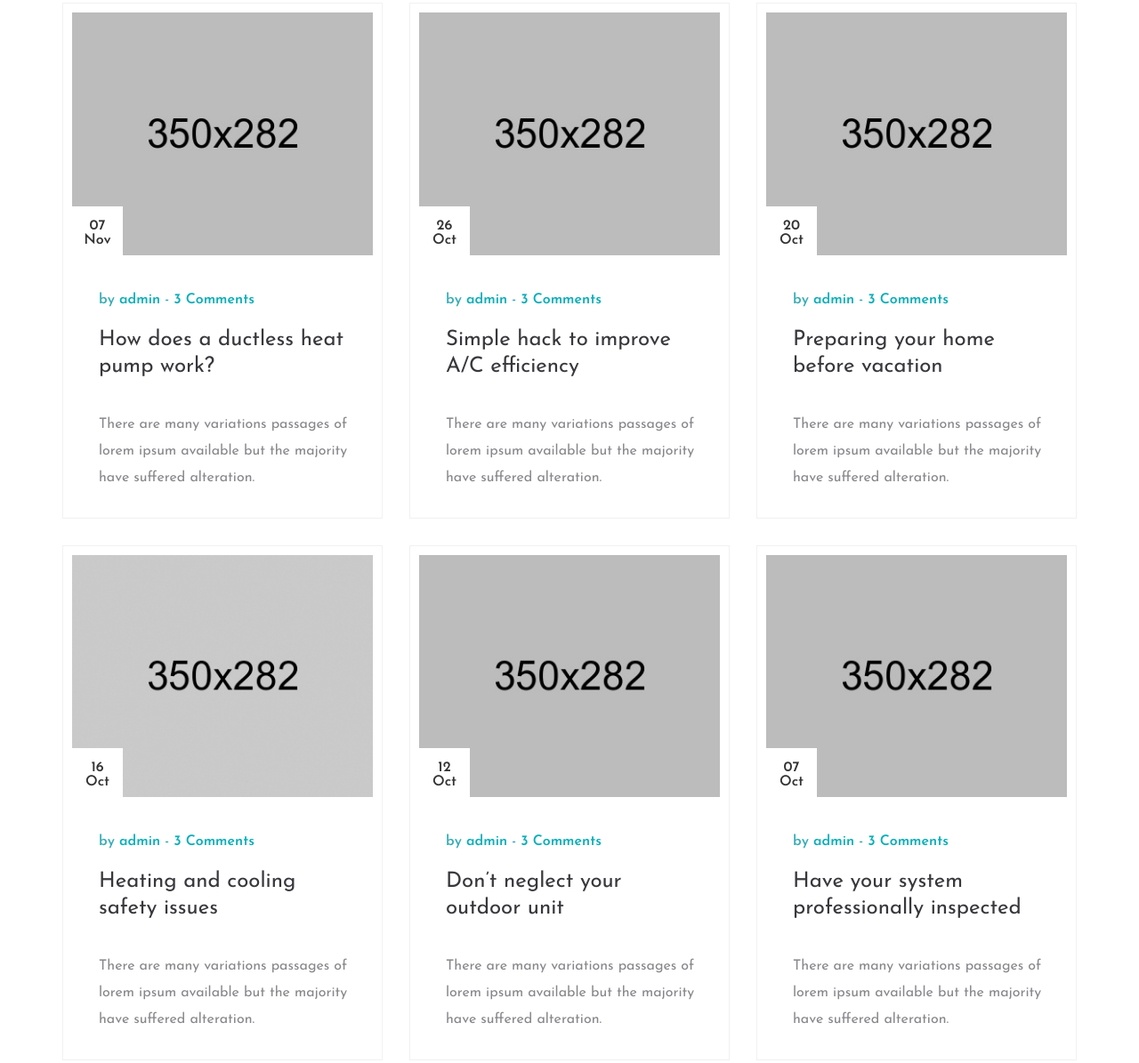
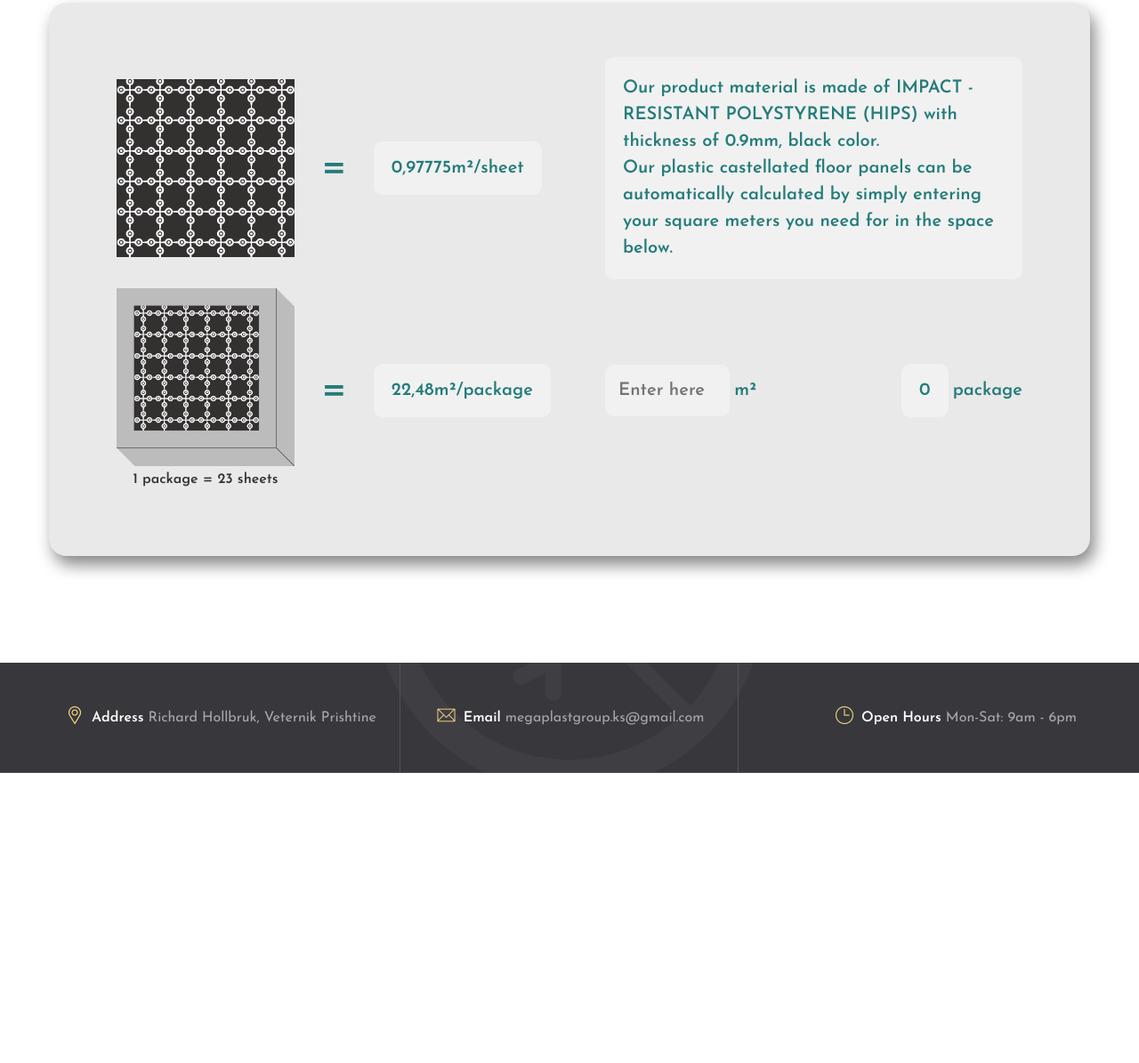
Before and after one commit to dionk6/Megaplast, a plain HTML site: page files/calc.html in a window 1280 px wide. Shown: the part 644-1839 px from the top of the page at 89% size. After the commit the page ends 1513 px from the top, so only its background shows below. Drawn offline with Linux system fonts and the light colour scheme.

Commit message:
Calculator Page

```diff
--- a/files/assets/css/responsive.css
+++ b/files/assets/css/responsive.css
@@ -1352,6 +1352,34 @@
         font-size: 18px;
     }
 }
+/* Dion */
+@media only screen and (max-width: 767px) {
+    .columnCalc{
+        margin-top: 40px;
+        height: 400px;
+        flex-direction: column;
+    }
+    .equalDiv {
+        padding-top: 30px;
+        padding-bottom: 30px;
+    }
+    .calcDescription{
+        height: auto;
+    }
+    .mainCalcDiv{
+        padding: 0px;
+    }
+    .calcRightSide{
+        padding-left: 15px;
+    }
+    .calcInputs{
+        display: flex;
+        height: 150px;
+        flex-direction: column;
+        align-items: center;
+        margin: 50px 0px;
+    }
+  }
 /* Responsive Devise For iPad */
 @media (min-width: 768px) and (max-width: 991px) {
     .call_to_action .btn-gray {
--- a/files/assets/css/style.css
+++ b/files/assets/css/style.css
@@ -2775,7 +2775,36 @@ input.half_width {
     text-shadow: 2px 2px 15px #000;
 }
 
-
+.mainCalcDiv{
+    padding: 61px;
+    border-radius: 20px;
+    background-color: #e9e9e9;
+    box-shadow: 5px 10px 18px #888888;
+}
+
+.columnCalc{
+    height: 250px;
+}
+
+.calcDescription {
+    height: 250px;
+}
+.calcRightSide{
+    padding-left: 40px;
+}
+
+.calcInputs{
+    display: flex;
+    align-items: center;
+    height: 250px;
+    justify-content: space-between;
+
+}
+
+/* Dion */
+.equalDiv{
+    padding: 0px 30px;
+}
 
 @-webkit-keyframes rotate {
     0%{
--- a/files/calc.html
+++ b/files/calc.html
@@ -122,86 +122,52 @@
 ===========================-->
 <section class="blog_share_area section_padding">
     <div class="container">
-        <div class="row">
-            <div class="col-md-4 col-sm-6">
-                <div class="blog_share_box mb-30">
-                    <div class="bl_share_img">
-                        <img src="assets/images/blog/blog-1.jpg" alt="blog 1">
-                        <span class="blog_date">07 Nov</span>
-                    </div><!--end .blog_date-->
-                    <div class="blog_share_details">
-                        <span class="comment_author">by <a href="#">admin</a> - <a href="#">3 Comments</a></span>
-                        <h1><a href="blog-details.html">How does a ductless heat pump work?</a></h1>
-                        <p>There are many variations passages of lorem ipsum available but the majority have suffered alteration.</p>
-                    </div><!--end .blog_share_details-->
-                </div><!--end .blog_share_box-->
-            </div><!--end .col-md-4-->
-            <div class="col-md-4 col-sm-6">
-                <div class="blog_share_box mb-30">
-                    <div class="bl_share_img">
-                        <img src="assets/images/blog/blog-2.jpg" alt="blog 2">
-                        <span class="blog_date">26 Oct</span>
-                    </div><!--end .blog_date-->
-                    <div class="blog_share_details">
-                        <span class="comment_author">by <a href="#">admin</a> - <a href="#">3 Comments</a></span>
-                        <h1><a href="blog-details.html">Simple hack to improve A/C efficiency</a></h1>
-                        <p>There are many variations passages of lorem ipsum available but the majority have suffered alteration.</p>
-                    </div><!--end .blog_share_details-->
-                </div><!--end .blog_share_box-->
-            </div><!--end .col-md-4-->
-            <div class="col-md-4 col-sm-6">
-                <div class="blog_share_box mb-30">
-                    <div class="bl_share_img">
-                        <img src="assets/images/blog/blog-3.jpg" alt="blog 3">
-                        <span class="blog_date">20 Oct</span>
-                    </div><!--end .blog_date-->
-                    <div class="blog_share_details">
-                        <span class="comment_author">by <a href="#">admin</a> - <a href="#">3 Comments</a></span>
-                        <h1><a href="blog-details.html">Preparing your home before vacation</a></h1>
-                        <p>There are many variations passages of lorem ipsum available but the majority have suffered alteration.</p>
-                    </div><!--end .blog_share_details-->
-                </div><!--end .blog_share_box-->
-            </div><!--end .col-md-4-->
-
-            <div class="col-md-4 col-sm-6">
-                <div class="blog_share_box">
-                    <div class="bl_share_img">
-                        <img src="assets/images/blog/blog-4.jpg" alt="blog 4">
-                        <span class="blog_date">16 Oct</span>
-                    </div><!--end .blog_date-->
-                    <div class="blog_share_details">
-                        <span class="comment_author">by <a href="#">admin</a> - <a href="#">3 Comments</a></span>
-                        <h1><a href="blog-details.html">Heating and cooling safety issues</a></h1>
-                        <p>There are many variations passages of lorem ipsum available but the majority have suffered alteration.</p>
-                    </div><!--end .blog_share_details-->
-                </div><!--end .blog_share_box-->
-            </div><!--end .col-md-4-->
-            <div class="col-md-4 col-sm-6">
-                <div class="blog_share_box">
-                    <div class="bl_share_img">
-                        <img src="assets/images/blog/blog-5.jpg" alt="blog 5">
-                        <span class="blog_date">12 Oct</span>
-                    </div><!--end .blog_date-->
-                    <div class="blog_share_details">
-                        <span class="comment_author">by <a href="#">admin</a> - <a href="#">3 Comments</a></span>
-                        <h1><a href="blog-details.html">Don’t neglect your outdoor unit</a></h1>
-                        <p>There are many variations passages of lorem ipsum available but the majority have suffered alteration.</p>
-                    </div><!--end .blog_share_details-->
-                </div><!--end .blog_share_box-->
-            </div><!--end .col-md-4-->
-            <div class="col-md-4 col-sm-6">
-                <div class="blog_share_box">
-                    <div class="bl_share_img">
-                        <img src="assets/images/blog/blog-6.jpg" alt="blog 6">
-                        <span class="blog_date">07 Oct</span>
-                    </div><!--end .blog_date-->
-                    <div class="blog_share_details">
-                        <span class="comment_author">by <a href="#">admin</a> - <a href="#">3 Comments</a></span>
-                        <h1><a href="blog-details.html">Have your system professionally inspected</a></h1>
-                        <p>There are many variations passages of lorem ipsum available but the majority have suffered alteration.</p>
-                    </div><!--end .blog_share_details-->
-                </div><!--end .blog_share_box-->
-            </div><!--end .col-md-4-->
+        <div class="row mainCalcDiv">
+            <div class="col-lg-6">
+                <div class="columnCalc" style="display: flex;align-items: center;">
+                    <div style="text-align: center;">
+                        <img src="./assets/images/produkti.png" alt="Folia" width="200">
+                    </div>
+                    <div class="equalDiv" style="font-size: 40px;color: #247C7A;">
+                        <span>=</span>
+                    </div>
+                    <div>
+                        <span style="background-color: #f1f1f1;padding: 20px;border-radius: 10px;font-size: 20px;color: #247C7A;">0,97775m&sup2;/sheet</span>
+                    </div>
+                </div>
+                <div class="columnCalc" style="display: flex;align-items: center;margin-top: 0px;">
+                    <div style="text-align: center;">
+                        <img src="./assets/images/kutia.png" alt="Folia" width="200">
+                        <br/>
+                        1 package = 23 sheets
+                    </div>
+                    <div class="equalDiv" style="font-size: 40px;color: #247C7A;">
+                        <span>=</span>
+                    </div>
+                    <div>
+                        <span style="background-color: #f1f1f1;padding: 20px;border-radius: 10px;font-size: 20px;color: #247C7A;">22,48m&sup2;/package</span>
+                    </div>
+                </div>
+            </div>
+            <div class="col-lg-6 calcRightSide">
+                <div class="calcDescription" style="background-color: #f1f1f1;padding: 20px;border-radius: 10px;font-size: 20px;color: #247C7A;">
+                    <span>
+                        Our product material is made of IMPACT - RESISTANT POLYSTYRENE (HIPS) with thickness of 0.9mm, black color.
+                        <br/>
+                        Our plastic castellated floor panels can be automatically calculated by simply entering your square meters you need for in the space below.
+                    </span>
+                </div>
+                <div class="calcInputs">
+                    <div>
+                        <input type="text" id="inputValue" style="width: 140px;padding: 14px 0px 14px 15px;background-color: #f1f1f1;border-radius: 10px;color: #247C7A;font-size: 20px;" placeholder="Enter here">
+                        <span style="font-size: 20px;color: #247C7A;">m&sup2;</span>
+                    </div>
+                    <div>
+                        <span style="background-color: #f1f1f1;padding: 20px;border-radius: 10px;font-size: 20px;color: #247C7A;" id="valueToShow">0</span>
+                        <span style="font-size: 20px;color: #247C7A;">package</span>
+                    </div>
+                </div>
+            </div>
         </div><!--end .row-->
     </div><!--end .container-->
 </section><!--end .blog_share_area-->
@@ -217,12 +183,12 @@
         <div class="container">
             <div class="col-md-4 col-sm-4">
                 <div class="footer_contact_width text-left">
-                    <p><i class="icon-placeholder"></i> Address <span>66 Broklyn Street, New York</span></p>
+                    <p><i class="icon-placeholder"></i> Address <span>Richard Hollbruk, Veternik Prishtine</span></p>
                 </div><!--end .footer_contact_width-->
             </div><!--end .col-md-4-->
             <div class="col-md-4 col-sm-4">
                 <div class="footer_contact_width">
-                    <p><i class="icon-contact"></i> Email <span><a href="mailto:layerdrops@gmail.com">help@loazzne.com</a></span></p>
+                    <p><i class="icon-contact"></i> Email <span><a href="mailto:megaplastgroup.ks@gmail.com">megaplastgroup.ks@gmail.com</a></span></p>
                 </div><!--end .footer_contact_width-->
             </div><!--end .col-md-4-->
             <div class="col-md-4 col-sm-4">
@@ -232,13 +198,22 @@
             </div><!--end .col-md-4-->
         </div><!--end .container-->
     </div><!--end .footer_contact-->
-
     <img src="assets/images/shape/footer-shape.png" class="footer_shape" alt="footer shape">
 </footer><!--end .footer_area-->
 <!--===========================
         End Footer
 ===========================-->
+    <script>
+        document.getElementById("inputValue").addEventListener("keyup", myFunction);
 
+        function myFunction() {
+            var x = document.getElementById("inputValue");
+            let nr = Number(x.value);
+            let finalValue = nr/22.48;
+            let f2 = finalValue.toFixed(2);
+            document.getElementById("valueToShow").innerText = f2;
+        }
+    </script>
 
     <script src="assets/js/jquery.min.js"></script>
     <script src="assets/js/bootstrap.min.js"></script>
```
Also changed, not shown: files/assets/images/kutia.png (added), files/assets/images/produkti.png (added).
